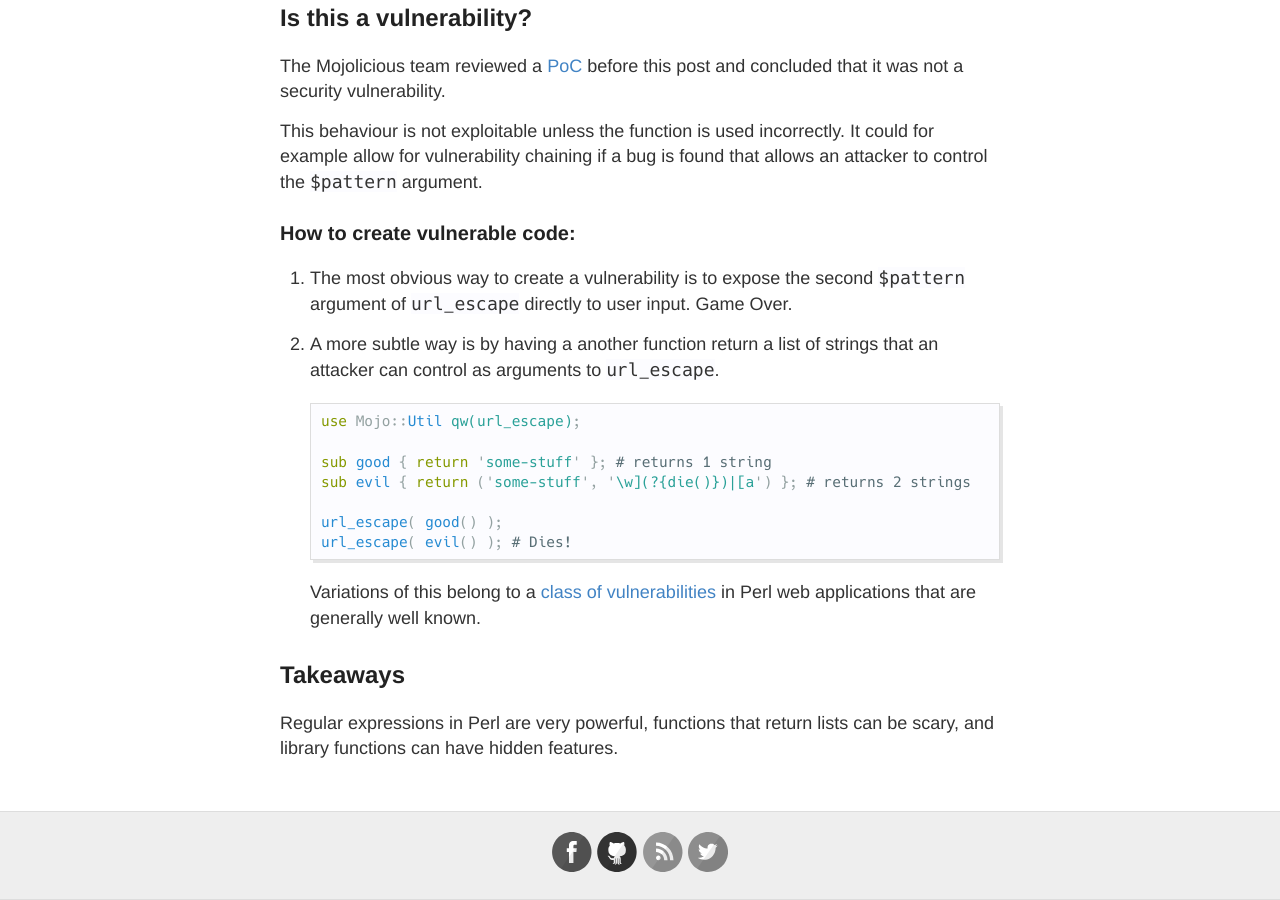
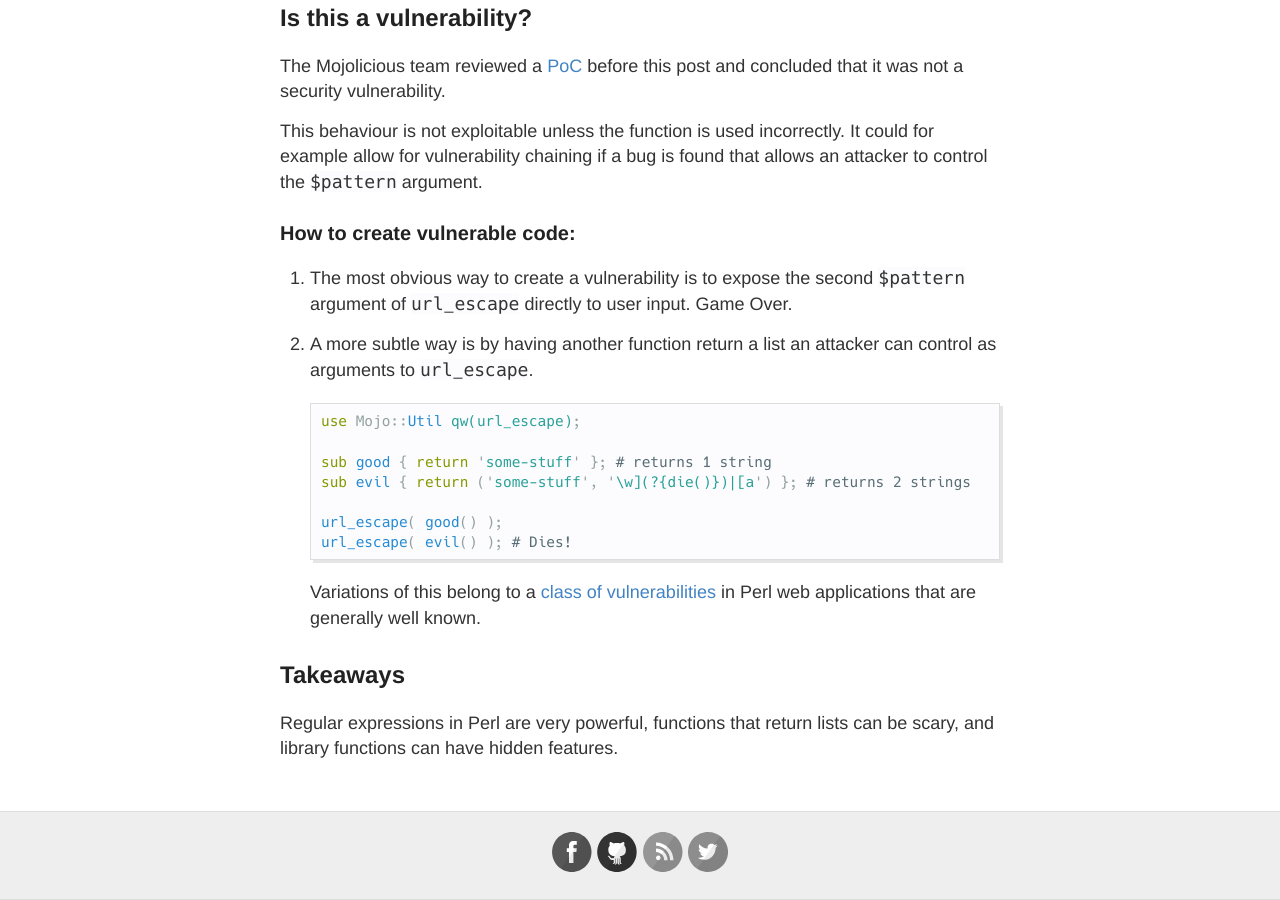
Before and after one commit to labanskoller/hackeriet_blog, a Jekyll site: the page built from _posts/2019-04-08-mojolicious-executing-code-with-url_escape.md, in a window 1280 px wide and 900 px high, scrolled down 2885 px. Built offline with Jekyll 4.4.1, drawn with Linux system fonts in a browser that asks for light colours.

Commit message:
mojo url_escape: minor typo fix

````diff
--- a/_posts/2019-04-08-mojolicious-executing-code-with-url_escape.md
+++ b/_posts/2019-04-08-mojolicious-executing-code-with-url_escape.md
@@ -141,8 +141,8 @@ an attacker to control the `$pattern` argument.
    `$pattern` argument of `url_escape` directly to user input. Game
    Over.
 
-2. A more subtle way is by having a another function return a list of strings
-   that an attacker can control as arguments to `url_escape`.
+2. A more subtle way is by having another function return a list an attacker can
+   control as arguments to `url_escape`.
 
    ```perl
    use Mojo::Util qw(url_escape);
````
